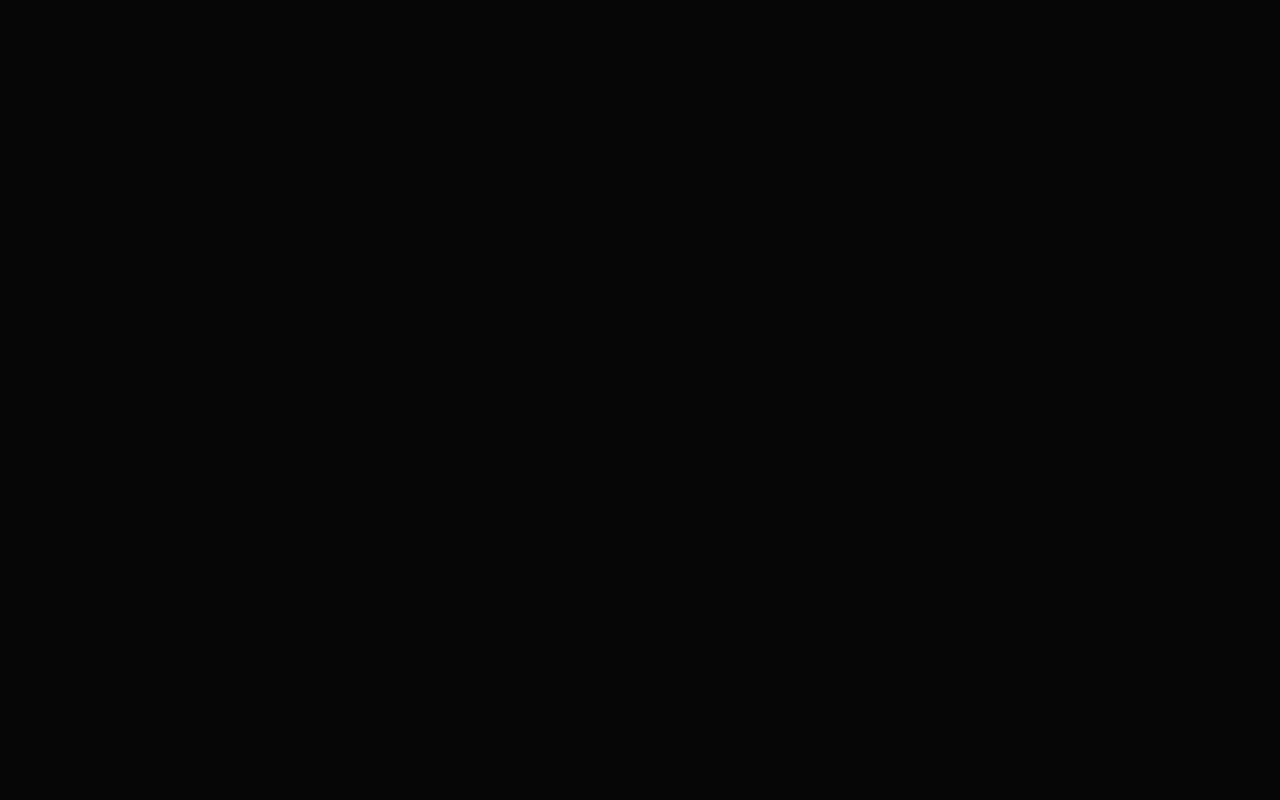
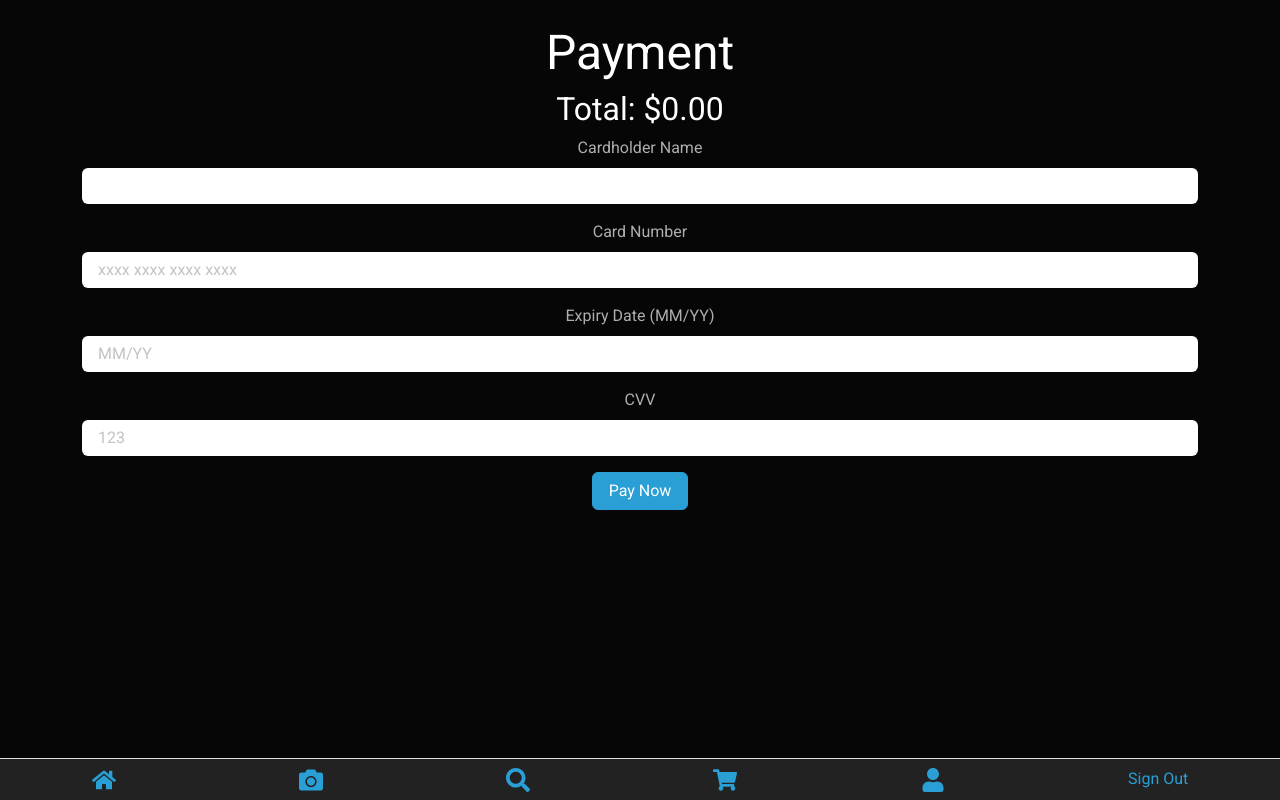
Before and after one commit to george-ezzat/Pharaohs-SOEN-357-project, a React (Create React App) app in the folder pharaohs-app/Frontend/: page /payment in a window 1280 px wide. Before the commit this address had no page. Built offline with nearby package versions, Linux system fonts and the light colour scheme; no server answers; sample sign-in values are in the browser's storage.

Commit message:
Payment total and improved payment page

```diff
--- a/pharaohs-app/Frontend/src/App.js
+++ b/pharaohs-app/Frontend/src/App.js
@@ -5,6 +5,7 @@ import Home from './pages/Home';
 import Scan from './pages/Scan';
 import ProductDetail from './pages/ProductDetail';
 import Cart from './pages/Cart';
+import Payment from './pages/Payment';
 import SignUp from './pages/SignUp';
 import SignIn from './pages/SignIn';
 import AddProduct from './pages/AddProduct';
@@ -20,6 +21,7 @@ function App() {
         <Route path="/scan" element={<Scan />} />
         <Route path="/product/:id" element={<ProductDetail />} />
         <Route path="/cart" element={<Cart />} />
+        <Route path="/payment" element={<Payment />} />
         <Route path="/signup" element={<SignUp />} />
         <Route path="/signin" element={<SignIn />} />
         <Route path="/add-product" element={<AddProduct />} />
--- a/pharaohs-app/Frontend/src/pages/Cart.js
+++ b/pharaohs-app/Frontend/src/pages/Cart.js
@@ -6,8 +6,7 @@ import { useNavigate } from 'react-router-dom';
 const Cart = () => {
   const [cart, setCart] = useState([]);
   const [loading, setLoading] = useState(true);
-  const [cardDetails, setCardDetails] = useState({ cardNumber: '', cardType: '' });
-  const [paymentMessage, setPaymentMessage] = useState('');
+  const [total, setTotal] = useState(0);
   const navigate = useNavigate();
   const user = JSON.parse(localStorage.getItem('user'));
 
@@ -17,6 +16,8 @@ const Cart = () => {
         .then(res => res.json())
         .then(data => {
           setCart(data.cart || []);
+          const t = (data.cart || []).reduce((acc, item) => acc + item.price, 0);
+          setTotal(t);
           setLoading(false);
         })
         .catch(err => {
@@ -36,6 +37,10 @@ const Cart = () => {
       const data = await res.json();
       if (res.ok) {
         setCart(data.cart);
+        const t = data.cart.reduce((acc, id) => {
+          // We can re-fetch the entire cart on removal to update the total.
+          return acc; // Alternatively, recompute total here if you have full details.
+        }, 0);
       } else {
         alert(data.message);
       }
@@ -44,41 +49,15 @@ const Cart = () => {
     }
   };
 
-  const handleCardChange = e => {
-    setCardDetails({ ...cardDetails, [e.target.name]: e.target.value });
-  };
-
-  const handlePaymentSubmit = async (e) => {
-    e.preventDefault();
-    try {
-      const res = await fetch('http://localhost:5000/api/checkout', {
-        method: 'POST',
-        headers: { 'Content-Type': 'application/json' },
-        body: JSON.stringify({
-          userId: user._id,
-          cardNumber: cardDetails.cardNumber,
-          cardType: cardDetails.cardType
-        })
-      });
-      const data = await res.json();
-      if (res.ok) {
-        setPaymentMessage("Payment Successful! Receipt has been generated.");
-        setCart([]);
-      } else {
-        setPaymentMessage(data.message || "Payment failed.");
-      }
-    } catch (err) {
-      console.error(err);
-      setPaymentMessage("An error occurred during payment.");
-    }
-  };
-
   if (loading) return <p>Loading...</p>;
 
   return (
     <div className="container my-4">
       <h2>Your Cart</h2>
-      {cart.length === 0 ? <p>Your cart is empty.</p> : (
+      {cart.length === 0 ? (
+        <p>Your cart is empty.</p>
+      ) : (
+        <>
           <div className="row">
             {cart.map(product => (
               <div className="col-md-4 mb-4" key={product._id}>
@@ -95,23 +74,11 @@ const Cart = () => {
               </div>
             ))}
           </div>
-      )}
-      {cart.length > 0 && (
-        <div className="my-4">
-          <h3>Checkout</h3>
-          <form onSubmit={handlePaymentSubmit}>
-            <div className="mb-3">
-              <label htmlFor="cardNumber" className="form-label">Card Number</label>
-              <input type="text" className="form-control" id="cardNumber" name="cardNumber" value={cardDetails.cardNumber} onChange={handleCardChange} required />
-            </div>
-            <div className="mb-3">
-              <label htmlFor="cardType" className="form-label">Card Type</label>
-              <input type="text" className="form-control" id="cardType" name="cardType" value={cardDetails.cardType} onChange={handleCardChange} required />
-            </div>
-            <button type="submit" className="btn btn-primary">Pay Now</button>
-          </form>
-          {paymentMessage && <p>{paymentMessage}</p>}
-        </div>
+          <h4>Total: ${total.toFixed(2)}</h4>
+          <button className="btn btn-primary" onClick={() => navigate('/payment')}>
+            Pay Now
+          </button>
+        </>
       )}
       <BottomNav />
     </div>
--- /dev/null
+++ b/pharaohs-app/Frontend/src/pages/Payment.js
@@ -0,0 +1,162 @@
+// src/pages/Payment.js
+import React, { useState, useEffect } from 'react';
+import { useNavigate } from 'react-router-dom';
+import BottomNav from '../components/BottomNav';
+
+const Payment = () => {
+  const [paymentData, setPaymentData] = useState({
+    cardHolder: '',
+    cardNumber: '',
+    expiryDate: '',
+    cvv: ''
+  });
+  const [error, setError] = useState('');
+  const [cart, setCart] = useState([]);
+  const [total, setTotal] = useState(0);
+  const navigate = useNavigate();
+  const user = JSON.parse(localStorage.getItem('user'));
+
+  // Fetch cart details and compute total
+  useEffect(() => {
+    if (user) {
+      fetch(`http://localhost:5000/api/users/${user._id}`)
+        .then(res => res.json())
+        .then(data => {
+          setCart(data.cart || []);
+          const t = (data.cart || []).reduce((acc, item) => acc + item.price, 0);
+          setTotal(t);
+        })
+        .catch(err => console.error(err));
+    } else {
+      navigate('/signin');
+    }
+  }, [user, navigate]);
+
+  // Auto-format card number into groups of 4 digits
+  const handleCardNumberChange = (e) => {
+    let input = e.target.value.replace(/\D/g, '');
+    if (input.length > 16) input = input.slice(0, 16);
+    const formatted = input.match(/.{1,4}/g)?.join(' ') || '';
+    setPaymentData({ ...paymentData, cardNumber: formatted });
+  };
+
+  // Auto-format expiry date into MM/YY
+  const handleExpiryChange = (e) => {
+    let input = e.target.value.replace(/\D/g, '');
+    if (input.length > 4) input = input.slice(0, 4);
+    if (input.length > 2) {
+      input = input.slice(0,2) + '/' + input.slice(2);
+    }
+    setPaymentData({ ...paymentData, expiryDate: input });
+  };
+
+  const handleChange = e => {
+    setPaymentData({ ...paymentData, [e.target.name]: e.target.value });
+  };
+
+  const handleSubmit = async (e) => {
+    e.preventDefault();
+    const { cardHolder, cardNumber, expiryDate, cvv } = paymentData;
+    const plainCardNumber = cardNumber.replace(/\s/g, '');
+    if (plainCardNumber.length !== 16) {
+      setError('Card number must be 16 digits.');
+      return;
+    }
+    if (!/^\d{2}\/\d{2}$/.test(expiryDate)) {
+      setError('Expiry date must be in MM/YY format.');
+      return;
+    }
+    if (!/^\d{3}$/.test(cvv)) {
+      setError('CVV must be 3 digits.');
+      return;
+    }
+    try {
+      const res = await fetch('http://localhost:5000/api/checkout', {
+        method: 'POST',
+        headers: { 'Content-Type': 'application/json' },
+        body: JSON.stringify({
+          userId: user._id,
+          cardHolder,
+          cardNumber,
+          expiryDate,
+          cvv
+        })
+      });
+      const data = await res.json();
+      if (res.ok) {
+        alert("Payment Successful!");
+        navigate('/profile');
+      } else {
+        setError(data.message || "Payment failed.");
+      }
+    } catch (err) {
+      console.error(err);
+      setError("An error occurred during payment.");
+    }
+  };
+
+  return (
+    <div className="container my-4">
+      <h2>Payment</h2>
+      <h4>Total: ${total.toFixed(2)}</h4>
+      {error && <p style={{ color: 'red' }}>{error}</p>}
+      <form onSubmit={handleSubmit}>
+        <div className="mb-3">
+          <label htmlFor="cardHolder" className="form-label">Cardholder Name</label>
+          <input
+            type="text"
+            className="form-control"
+            id="cardHolder"
+            name="cardHolder"
+            value={paymentData.cardHolder}
+            onChange={handleChange}
+            required
+          />
+        </div>
+        <div className="mb-3">
+          <label htmlFor="cardNumber" className="form-label">Card Number</label>
+          <input
+            type="text"
+            className="form-control"
+            id="cardNumber"
+            name="cardNumber"
+            value={paymentData.cardNumber}
+            onChange={handleCardNumberChange}
+            placeholder="xxxx xxxx xxxx xxxx"
+            required
+          />
+        </div>
+        <div className="mb-3">
+          <label htmlFor="expiryDate" className="form-label">Expiry Date (MM/YY)</label>
+          <input
+            type="text"
+            className="form-control"
+            id="expiryDate"
+            name="expiryDate"
+            value={paymentData.expiryDate}
+            onChange={handleExpiryChange}
+            placeholder="MM/YY"
+            required
+          />
+        </div>
+        <div className="mb-3">
+          <label htmlFor="cvv" className="form-label">CVV</label>
+          <input
+            type="text"
+            className="form-control"
+            id="cvv"
+            name="cvv"
+            value={paymentData.cvv}
+            onChange={handleChange}
+            placeholder="123"
+            required
+          />
+        </div>
+        <button type="submit" className="btn btn-primary">Pay Now</button>
+      </form>
+      <BottomNav />
+    </div>
+  );
+};
+
+export default Payment;
```
Also changed, not shown: 1 other file (tests, documents, lock files or other folders). Lines whose indentation alone changed are shown as unchanged.
